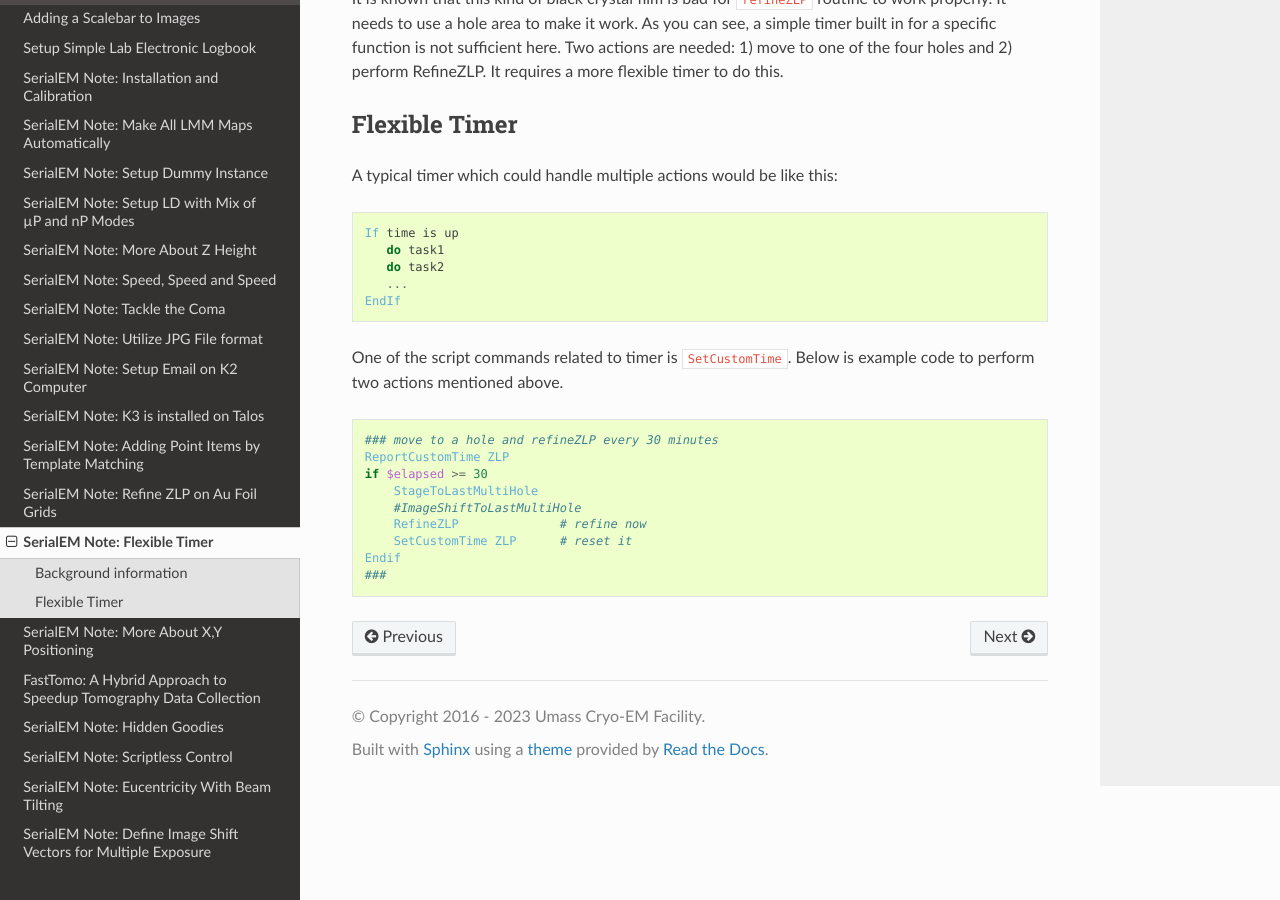
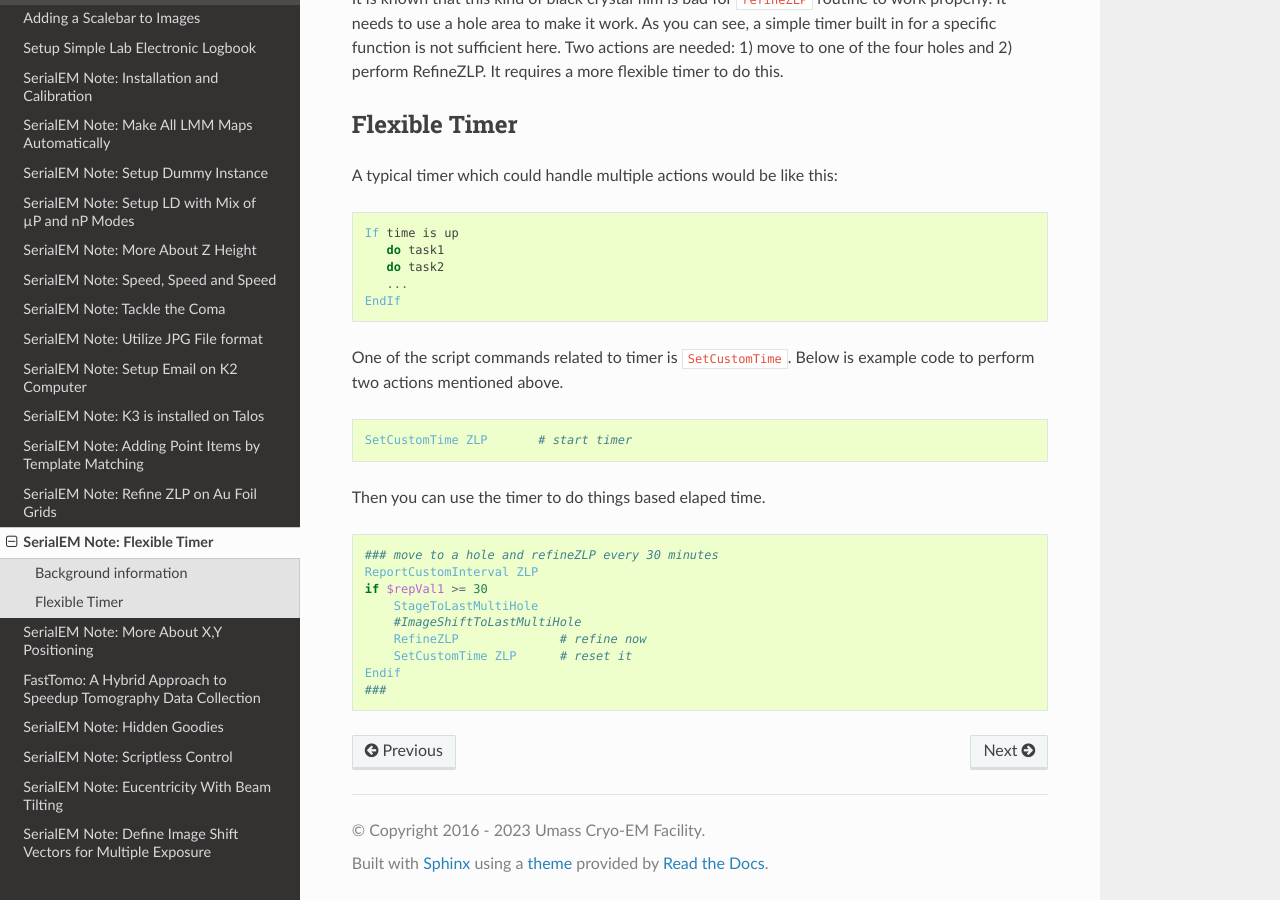
Before and after one commit to xuchen66/sphinx-emdocs, a Sphinx documentation site: the page built from source/serialEM-note-flexible-timer.rst, in a window 1280 px wide and 900 px high, scrolled down 1261 px. Built offline with Sphinx 7.4.7 and the Read the Docs theme 2.0.0, drawn with Linux system fonts in a browser that asks for light colours; pages that are not in the unit, such as notebooks, are missing from menus.

Commit message:
Update serialEM-note-flexible-timer.rst

```diff
--- a/source/serialEM-note-flexible-timer.rst
+++ b/source/serialEM-note-flexible-timer.rst
@@ -79,9 +79,15 @@ example code to perform two actions mentioned above.
 
 .. code-block:: ruby
 
+   SetCustomTime ZLP       # start timer
+
+Then you can use the timer to do things based elaped time.
+
+.. code-block:: ruby
+
    ### move to a hole and refineZLP every 30 minutes
-   ReportCustomTime ZLP
-   if $elapsed >= 30
+   ReportCustomInterval ZLP
+   if $repVal1 >= 30
        StageToLastMultiHole
        #ImageShiftToLastMultiHole
        RefineZLP              # refine now
```
Also changed, not shown: other parts of source/serialEM-note-flexible-timer.rst (+1 -1 lines).
